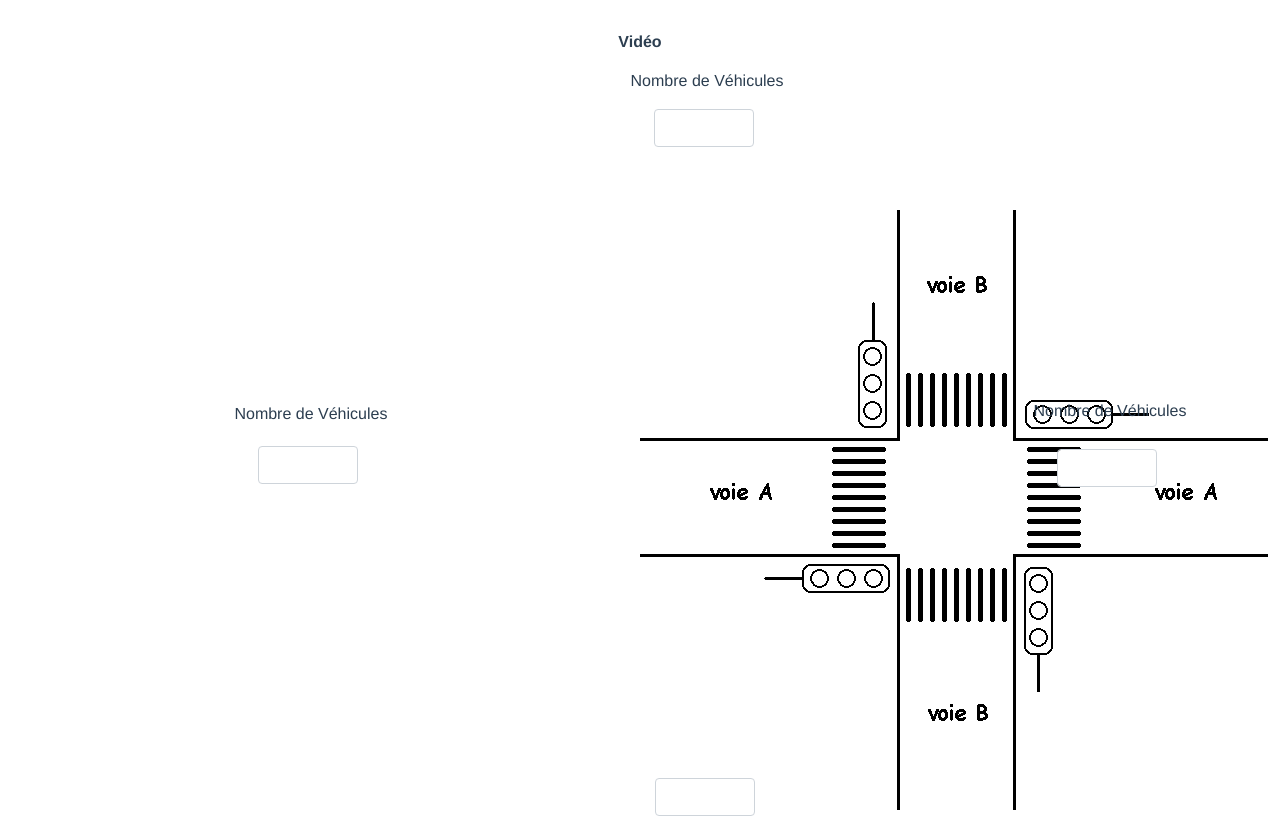
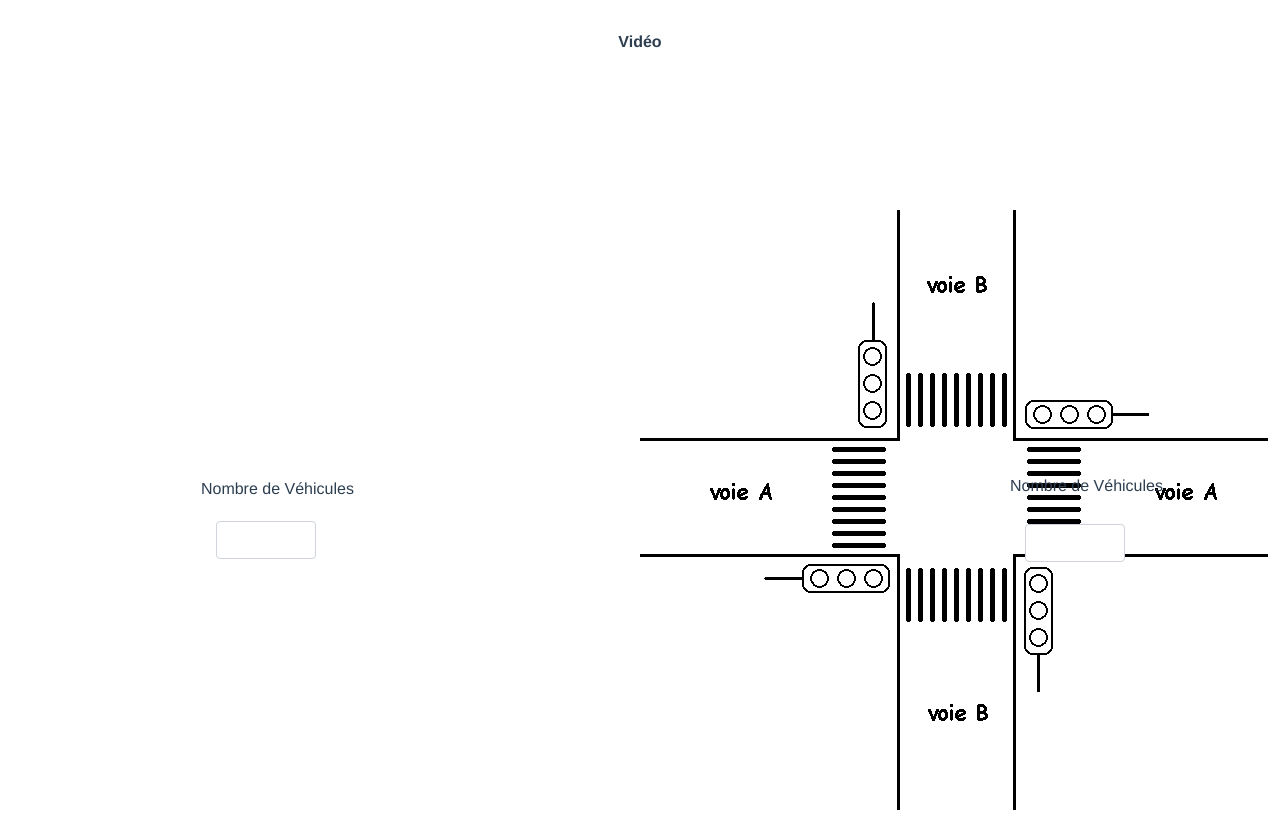
Before and after one commit to LxyFlorian/ia-epsi, a Vue app: page / in a window 1280 px wide. Shown: the top 818 px of the page. Built offline with nearby package versions, Linux system fonts and the light colour scheme.

Commit message:
Positions absolut for simulation

```diff
--- a/src/components/Form.vue
+++ b/src/components/Form.vue
@@ -60,12 +60,12 @@ export default {
   background: url('~@/assets/carrefour.png') no-repeat 640px 210px;
 }
 .form {
-  margin-left: 40%;
-  height: 100vh;
+  margin-left: 765px;
+  height: 940px;
 }
 
 .text {
-    margin-left: -15%;
+    margin-left: -5px;
 }
 
 </style>
```
